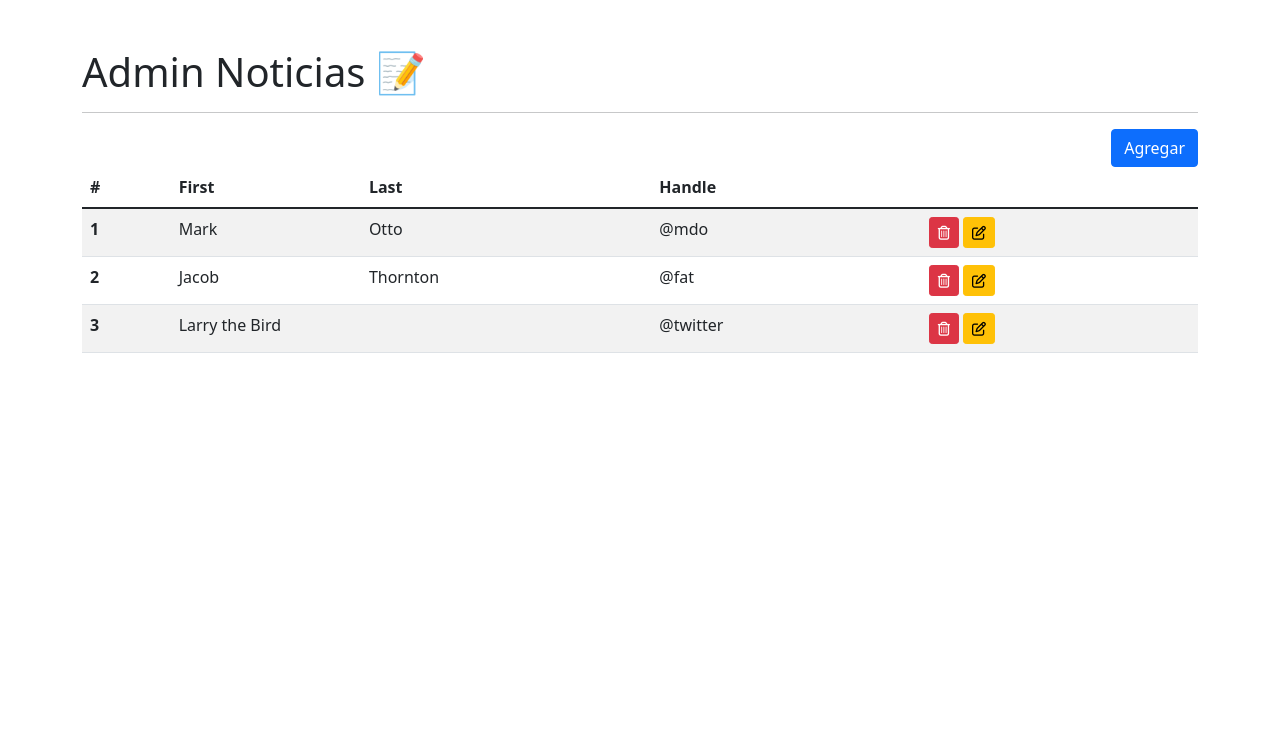
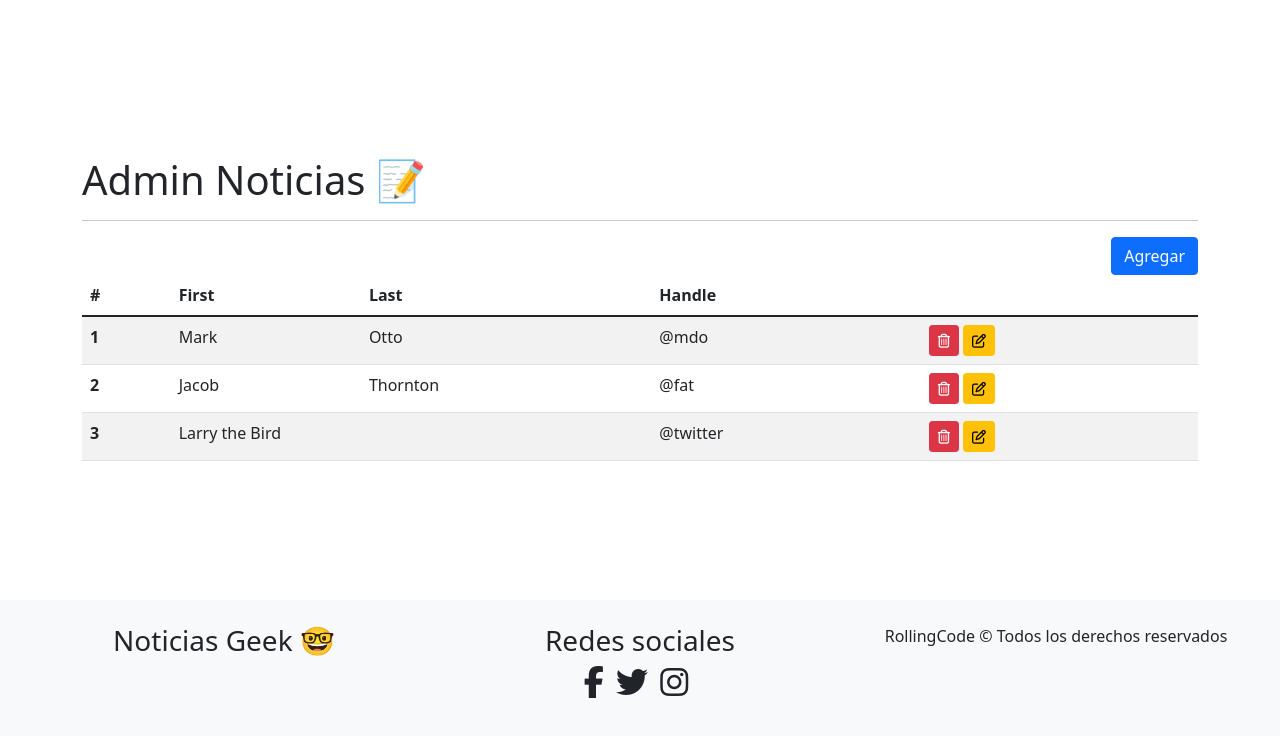
Before and after one commit to mentorrolling/CRUD-C4i, a plain HTML site: page pages/admin.html in a window 1280 px wide. Drawn offline with nearby package versions, Linux system fonts and the light colour scheme.

Commit message:
Agrego footer a admin y estilo del home

```diff
--- a/pages/admin.html
+++ b/pages/admin.html
@@ -11,10 +11,10 @@
       integrity="sha384-1BmE4kWBq78iYhFldvKuhfTAU6auU8tT94WrHftjDbrCEXSU1oBoqyl2QvZ6jIW3"
       crossorigin="anonymous"
     />
-
+    <link rel="stylesheet" href="/css/home.css" />
     <title>Noticias</title>
   </head>
-  <body>
+  <body class="d-flex flex-column justify-content-between">
     <header></header>
     <main class="container mt-5">
       <div class="row">
@@ -88,7 +88,24 @@
         </div>
       </div>
     </main>
-    <footer></footer>
+    <footer class="footer bg-light mt-3">
+      <div class="container-fluid">
+        <div class="row p-3">
+          <div class="col-12 col-md text-center mt-2">
+            <h3>Noticias Geek 🤓</h3>
+          </div>
+          <div class="col-12 col-md text-center mt-2">
+            <h3>Redes sociales</h3>
+            <i class="fa fa-facebook fa-2x me-2" aria-hidden="true"></i>
+            <i class="fa fa-twitter fa-2x me-2" aria-hidden="true"></i>
+            <i class="fa fa-instagram fa-2x me-2" aria-hidden="true"></i>
+          </div>
+          <div class="col-12 col-md text-center mt-2">
+            <span>RollingCode &copy; Todos los derechos reservados</span>
+          </div>
+        </div>
+      </div>
+    </footer>
 
     <!-- Modal -->
     <div
```
